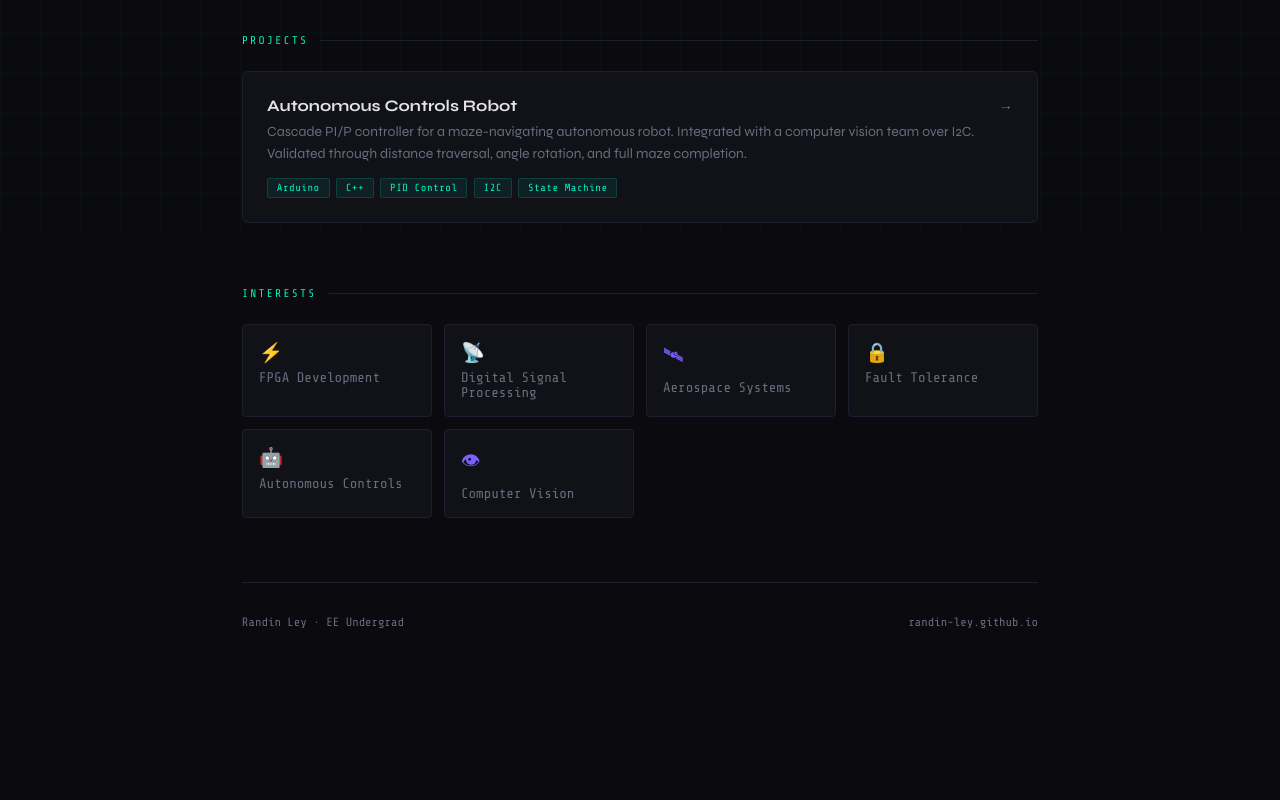
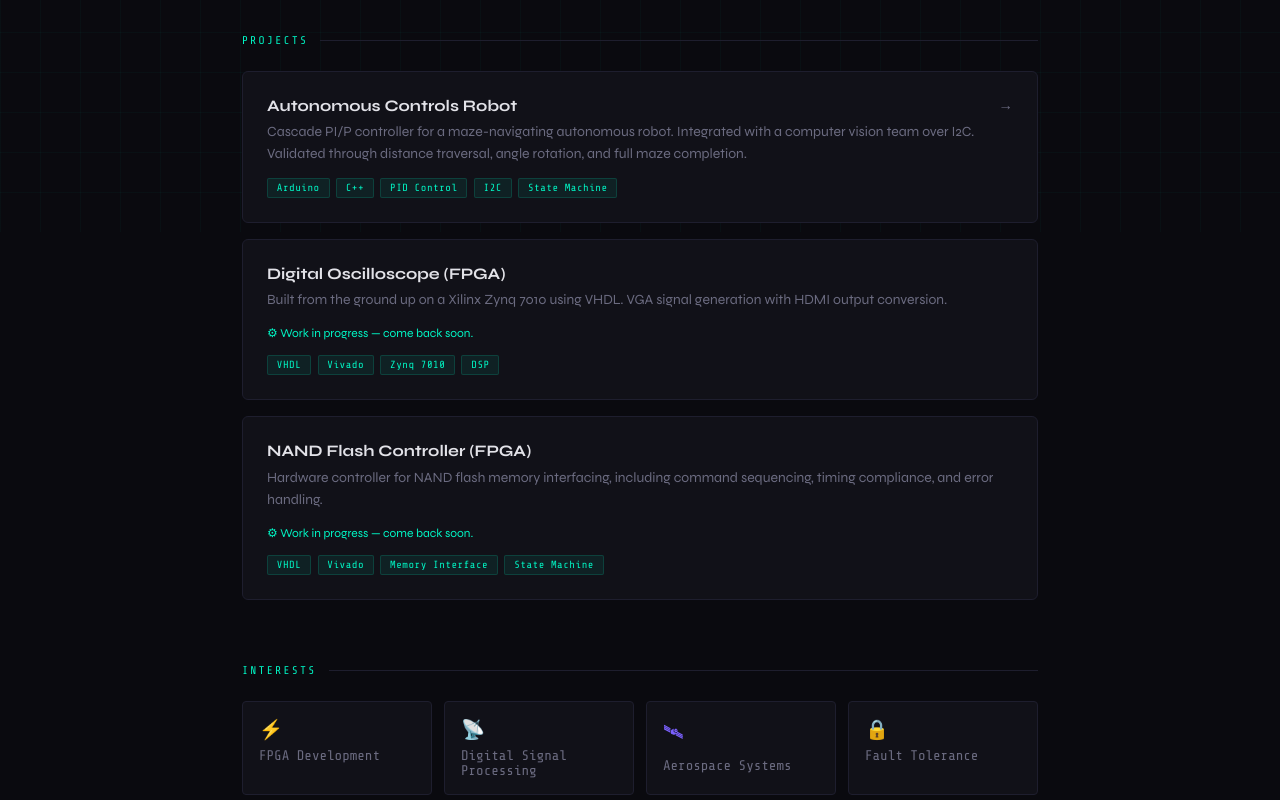
Before and after one commit to Randin-Ley/Randin-Ley.github.io, a plain HTML site: page index.html in a window 1280 px wide. Shown: the part 568-1368 px from the top of the page. Before the commit the page ends 1261 px from the top, so only its background shows below. Drawn offline with nearby package versions, Linux system fonts and the light colour scheme.

Commit message:
Update index.html

```diff
--- a/index.html
+++ b/index.html
@@ -344,6 +344,42 @@
           </div>
         </a>
 
+        <div class="project-card">
+          <div class="project-title">
+            Digital Oscilloscope (FPGA)
+          </div>
+          <p class="project-desc">
+            Built from the ground up on a Xilinx Zynq 7010 using VHDL. VGA signal generation with HDMI output conversion.
+          </p>
+          <p class="project-desc" style="color: var(--accent); font-size: 0.75rem;">
+            ⚙ Work in progress — come back soon.
+          </p>
+          <div class="tags">
+            <span class="tag-pill">VHDL</span>
+            <span class="tag-pill">Vivado</span>
+            <span class="tag-pill">Zynq 7010</span>
+            <span class="tag-pill">DSP</span>
+          </div>
+        </div>
+
+        <div class="project-card">
+          <div class="project-title">
+            NAND Flash Controller (FPGA)
+          </div>
+          <p class="project-desc">
+            Hardware controller for NAND flash memory interfacing, including command sequencing, timing compliance, and error handling.
+          </p>
+          <p class="project-desc" style="color: var(--accent); font-size: 0.75rem;">
+            ⚙ Work in progress — come back soon.
+          </p>
+          <div class="tags">
+            <span class="tag-pill">VHDL</span>
+            <span class="tag-pill">Vivado</span>
+            <span class="tag-pill">Memory Interface</span>
+            <span class="tag-pill">State Machine</span>
+          </div>
+        </div>
+
       </div>
     </section>
 
```
